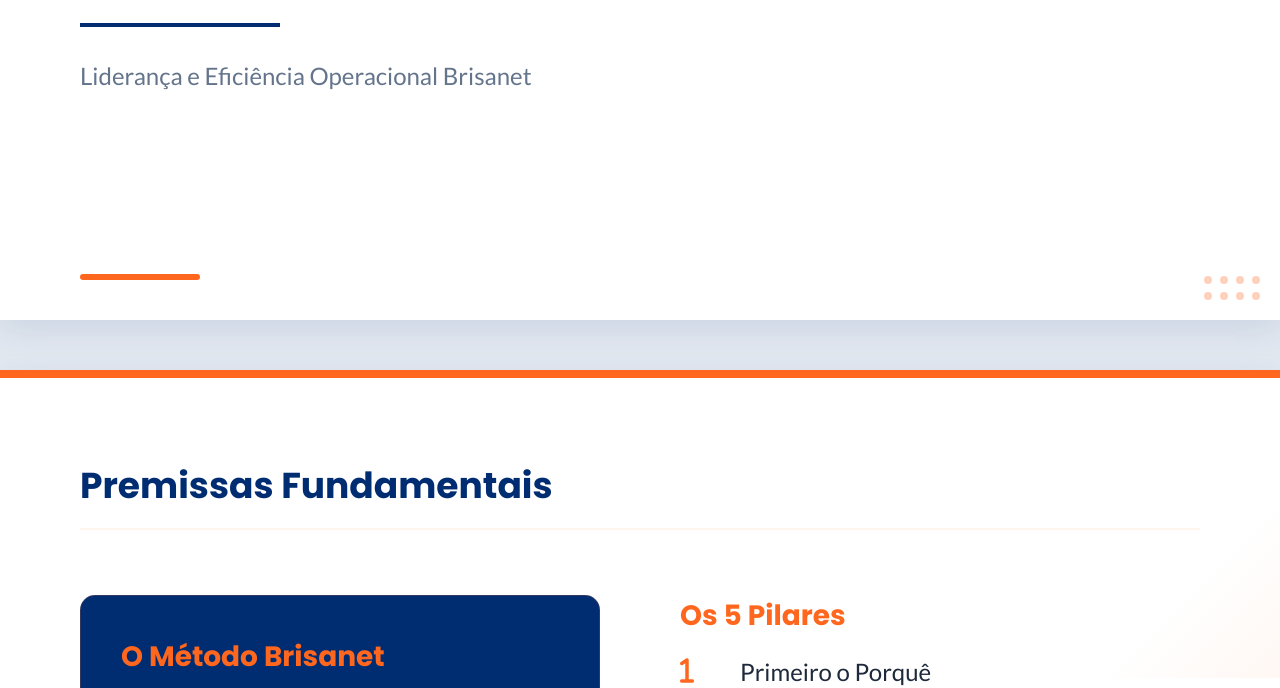
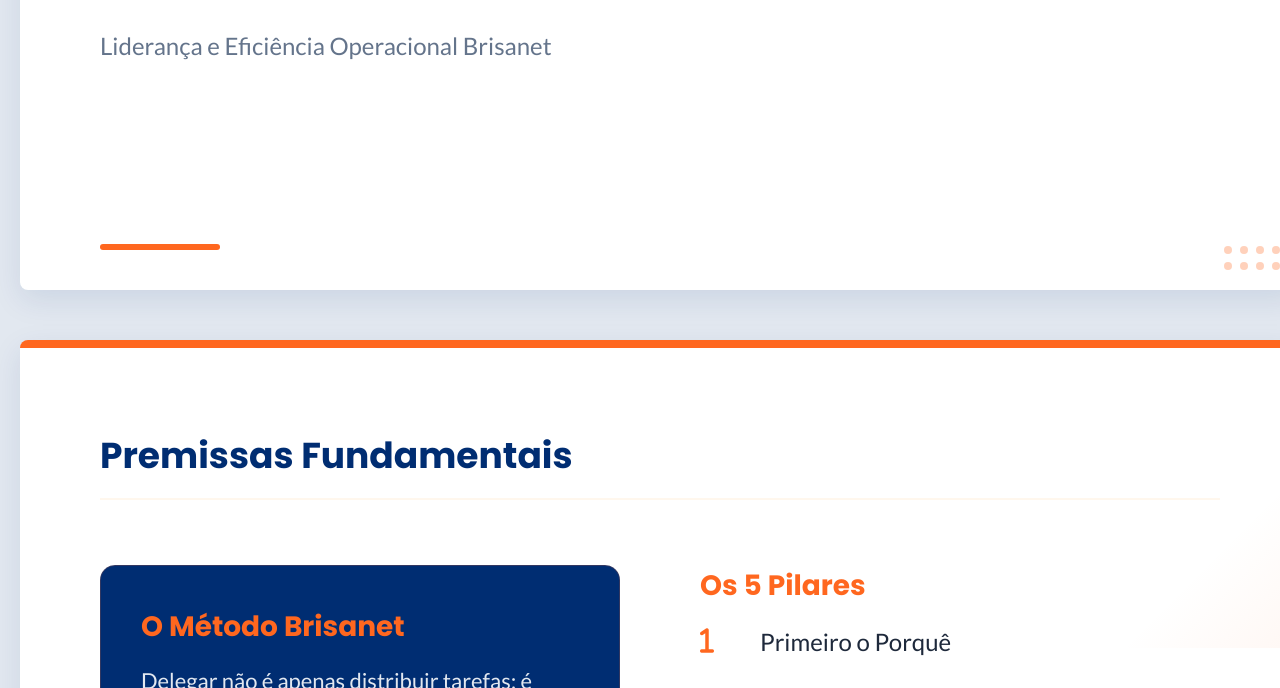
Before and after one commit to gilnei-ship-it/Delega-o, a plain HTML site: page Index.html in a window 1280 px wide. Shown: the part 450-1138 px from the top of the page. Drawn offline with Linux system fonts and the light colour scheme.

Commit message:
Update Index.html

```diff
--- a/Index.html
+++ b/Index.html
@@ -4,10 +4,12 @@
     <meta charset="UTF-8">
     <meta name="viewport" content="width=device-width, initial-scale=1.0">
     <title>Delegação: Produtividade Brisanet</title>
+
     <link rel="preconnect" href="https://fonts.googleapis.com">
     <link rel="preconnect" href="https://fonts.gstatic.com" crossorigin>
     <link href="https://fonts.googleapis.com/css2?family=Poppins:wght@400;700&family=Lato:wght@400;700&display=swap" rel="stylesheet">
     <link rel="stylesheet" href="https://cdnjs.cloudflare.com/ajax/libs/font-awesome/6.5.1/css/all.min.css">
+
     <style>
         /* 1. SETUP & CORE DESIGN */
         * { box-sizing: border-box; }
@@ -22,7 +24,7 @@
             place-items: center;
         }
 
-        /* BRISANET BRAND COLORS (REVISED FOR LIGHT THEME) */
+        /* BRISANET BRAND COLORS */
         :root {
             --brisanet-blue: #002D72;
             --brisanet-orange: #FF671F;
@@ -47,6 +49,7 @@
             width: 1280px;
             color: var(--text-main);
             border-top: 8px solid var(--brisanet-orange);
+            border-radius: 8px;
         }
 
         /* ORANGE & BLUE DETAILS */
@@ -161,10 +164,22 @@
             gap: 8px;
         }
         .dots div { width: 8px; height: 8px; background-color: var(--brisanet-orange); border-radius: 50%; opacity: 0.3; }
+
+        /* SCROLL PARA ECRÃS PEQUENOS (Mantém o formato original de slide) */
+        @media (max-width: 1300px) {
+            body {
+                display: flex;
+                flex-direction: column;
+                align-items: flex-start;
+                padding: 20px;
+                overflow-x: auto;
+            }
+        }
     </style>
 </head>
 <body>
 
+    <!-- Slide 1: Capa -->
     <div class="slide-container" id="slide1">
         <div class="title-layout">
             <div style="color: var(--brisanet-blue); font-weight: 700; margin-bottom: 20px; letter-spacing: 2px;">TREINAMENTO CORPORATIVO</div>
@@ -176,6 +191,7 @@
         <div class="dots"><div></div><div></div><div></div><div></div><div></div><div></div><div></div><div></div></div>
     </div>
 
+    <!-- Slide 2: Premissas Fundamentais -->
     <div class="slide-container" id="slide2">
         <h2 class="slide-title">Premissas Fundamentais</h2>
         <div class="content-area">
@@ -202,6 +218,7 @@
         </div>
     </div>
 
+    <!-- Slide 3: Porquê -->
     <div class="slide-container" id="slide3">
         <h2 class="slide-title">1. Primeiro o Porquê</h2>
         <div class="content-area">
@@ -225,6 +242,7 @@
         </div>
     </div>
 
+    <!-- Slide 4: Clareza -->
     <div class="slide-container" id="slide4">
         <h2 class="slide-title">2. Oriente com Clareza</h2>
         <div class="content-area">
@@ -254,6 +272,7 @@
         </div>
     </div>
 
+    <!-- Slide 5: Empatia -->
     <div class="slide-container" id="slide5">
         <h2 class="slide-title">3. Pratique Empatia</h2>
         <div class="content-area">
@@ -262,7 +281,7 @@
                     <img src="https://images.unsplash.com/photo-1521791136364-798a7bc0d262?auto=format&fit=crop&q=80&w=1000" alt="Equipe Brisanet Colaborando">
                 </div>
                 <div class="bullet-list">
-                    <h3>Conheça o seu Time</h3>
+                    <h3>Conheça a sua Equipa</h3>
                     <ul>
                         <li><i class="fa-solid fa-triangle-exclamation"></i> Quais são os obstáculos?</li>
                         <li><i class="fa-solid fa-user-graduate"></i> Qual o nível de preparo atual?</li>
@@ -274,6 +293,7 @@
         </div>
     </div>
 
+    <!-- Slide 6: Acompanhamento -->
     <div class="slide-container" id="slide6">
         <h2 class="slide-title">4. Acompanhe (Delegar ≠ Delargar)</h2>
         <div class="content-area">
@@ -294,6 +314,7 @@
         </div>
     </div>
 
+    <!-- Slide 7: Feedback -->
     <div class="slide-container" id="slide7">
         <h2 class="slide-title">5. Aplique Feedback</h2>
         <div class="content-area">
@@ -314,6 +335,7 @@
         </div>
     </div>
 
+    <!-- Slide 8: Encerramento -->
     <div class="slide-container" id="slide8" style="background: linear-gradient(135deg, white 60%, var(--accent-soft) 100%);">
         <div class="section-title-layout">
             <h2 style="font-size: 80px;">REINVENTE-<span>SE</span></h2>
```
